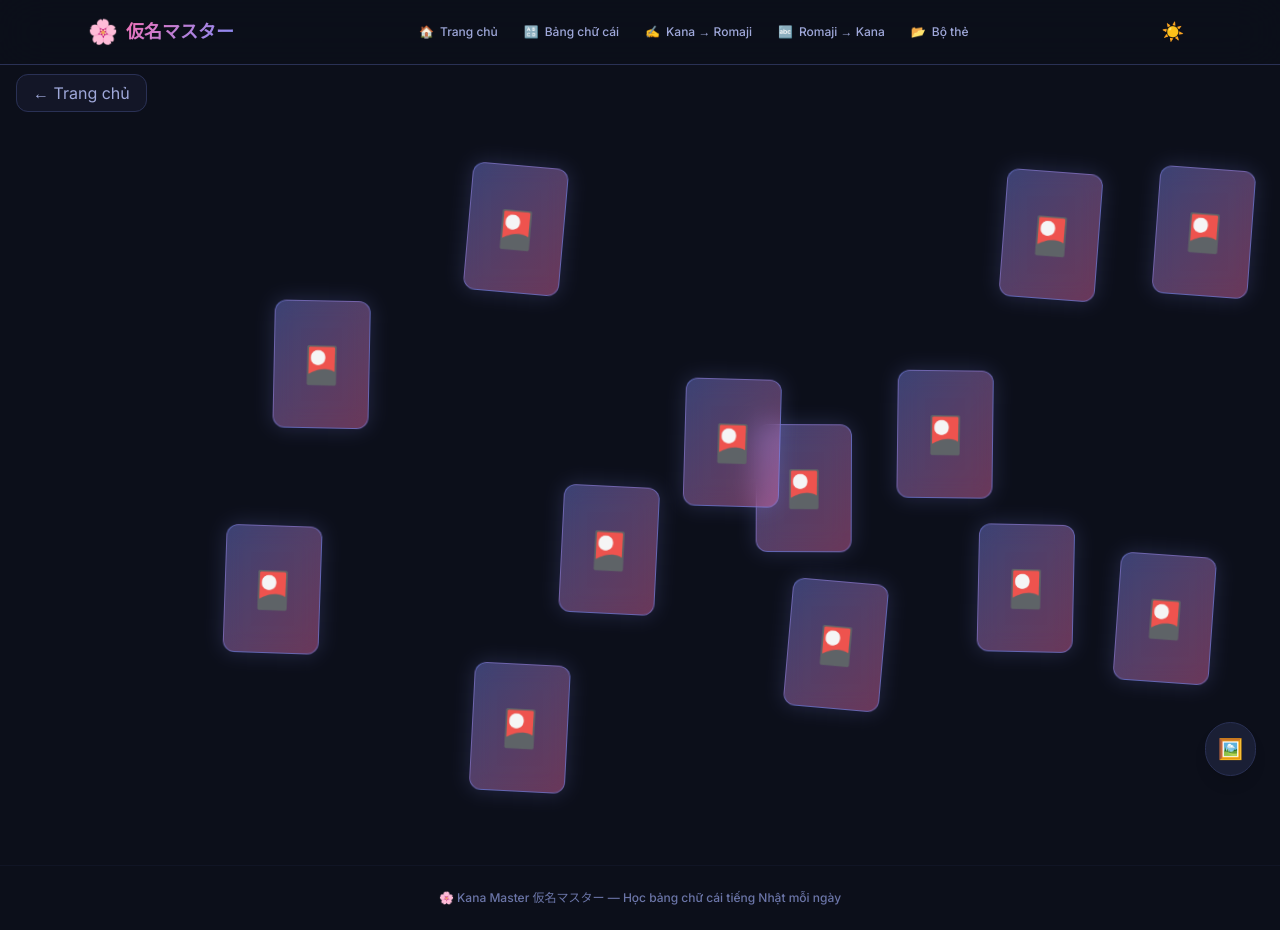
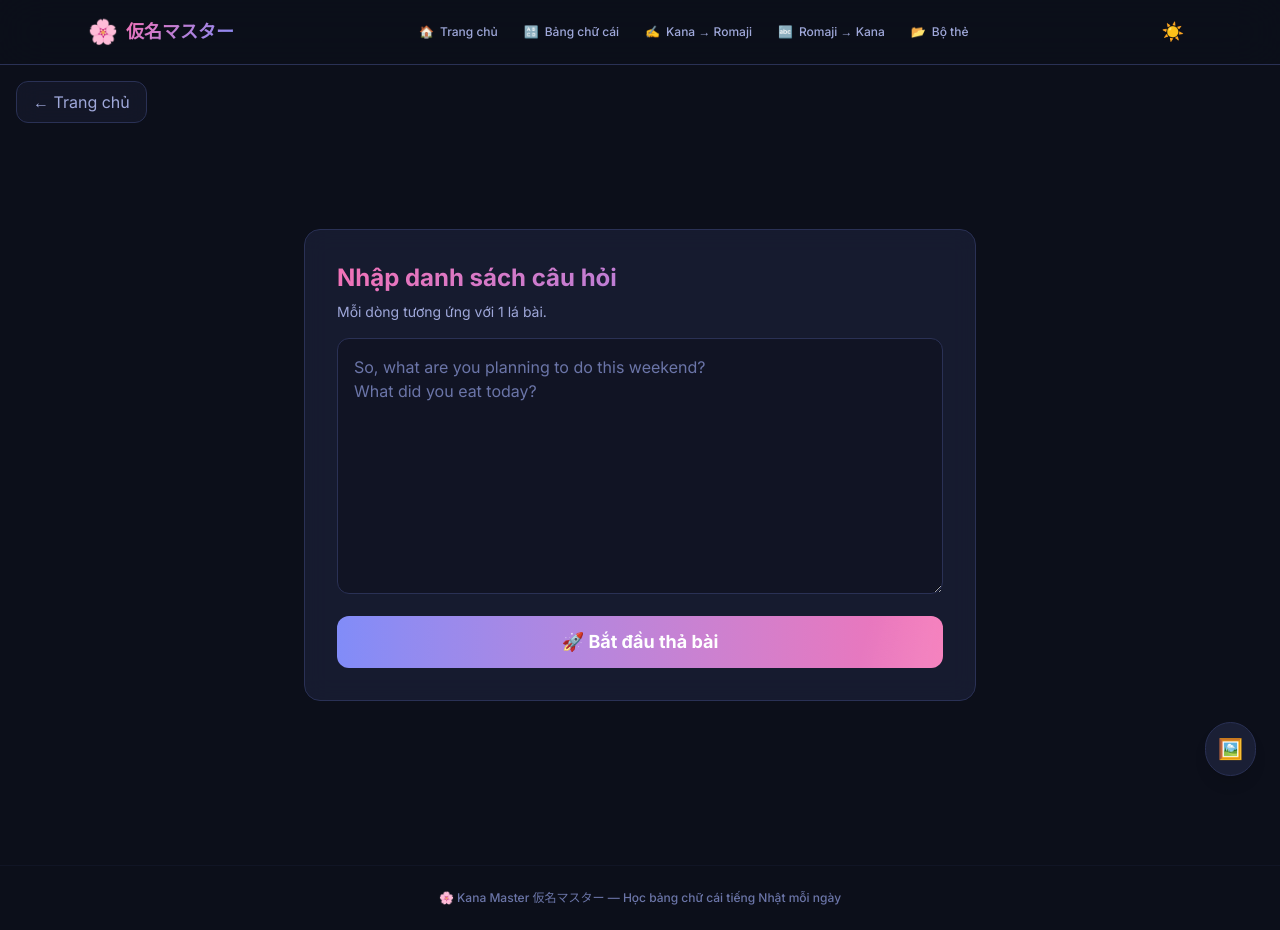
Before and after one commit to nguyencongtrung2001/Learn-Japan, a Next.js app: page /speaking-game in a window 1280 px wide. Built offline with nearby package versions, Linux system fonts and the light colour scheme.

Commit message:
feat: add interactive speaking game page with floating card animations and custom question input

```diff
--- a/app/speaking-game/page.tsx
+++ b/app/speaking-game/page.tsx
@@ -2,22 +2,6 @@
 
 import { useState, useEffect } from "react";
 import Link from "next/link";
-
-const mockQuestions = [
-  "So, what are you planning to do this weekend?",
-  "What did you eat today?",
-  "What is your favorite movie and why?",
-  "Where do you want to travel in the future?",
-  "What are your hobbies in your free time?",
-  "How do you usually spend your holidays?",
-  "Who is your best friend and how did you meet?",
-  "What kind of music do you like listening to?",
-  "Can you describe your dream job?",
-  "What was the happiest moment in your life?",
-  "Do you prefer reading books or watching movies?",
-  "What is the most interesting place you've ever visited?",
-  "If you had a million dollars, what would you do?"
-];
 
 // Helper to generate a random position
 function getRandomPosition() {
@@ -28,46 +12,111 @@ function getRandomPosition() {
   return { top, left };
 }
 
+type CardType = {
+  id: number;
+  question: string;
+  position: { top: string; left: string };
+  delay: string;
+  duration: string;
+};
+
 export default function SpeakingGamePage() {
-  const [cards, setCards] = useState(
-    mockQuestions.map((q, i) => ({
+  const [cards, setCards] = useState<CardType[]>([]);
+  const [activeCardId, setActiveCardId] = useState<number | null>(null);
+
+  // States for inputting questions
+  const [showInput, setShowInput] = useState(true);
+  const [inputText, setInputText] = useState("");
+
+  // Load from local storage on mount
+  useEffect(() => {
+    const saved = localStorage.getItem("speaking_game_questions");
+    if (saved) {
+      const parsed = JSON.parse(saved);
+      if (Array.isArray(parsed) && parsed.length > 0) {
+        setInputText(parsed.join("\n"));
+        generateCards(parsed);
+      }
+    }
+  }, []);
+
+  const generateCards = (questions: string[]) => {
+    const newCards = questions
+      .filter((q) => q.trim() !== "")
+      .map((q, i) => ({
         id: i,
-      question: q,
-      position: { top: "50%", left: "50%" },
+        question: q.trim(),
+        position: getRandomPosition(),
         delay: Math.random() * 5 + "s",
         duration: Math.random() * 10 + 10 + "s",
-    }))
-  );
+      }));
+    setCards(newCards);
+    setShowInput(false);
+  };
 
-  const [activeCardId, setActiveCardId] = useState<number | null>(null);
+  const handleStart = () => {
+    const questionsList = inputText.split("\n").filter(q => q.trim() !== "");
+    if (questionsList.length === 0) {
+      alert("Vui lòng nhập ít nhất 1 câu hỏi!");
+      return;
+    }
+    localStorage.setItem("speaking_game_questions", JSON.stringify(questionsList));
+    generateCards(questionsList);
+  };
 
-  // Initialize positions on client to avoid hydration mismatch
-  useEffect(() => {
-    setCards((prev) =>
-      prev.map((c) => ({
-        ...c,
-        position: getRandomPosition(),
-      }))
-    );
-  }, []);
-
-  const activeCard = cards.find(c => c.id === activeCardId);
+  const activeCard = cards.find((c) => c.id === activeCardId);
 
   return (
     <div className="relative min-h-[100vh] bg-background overflow-hidden">
-      <div className="absolute top-4 left-4 z-50">
-        <Link href="/" className="px-4 py-2 rounded-xl border border-border bg-surface/50 text-foreground-muted hover:text-foreground hover:bg-surface-hover transition-colors backdrop-blur-md">
+      <div className="absolute top-4 left-4 z-50 flex gap-2">
+        <Link
+          href="/"
+          className="px-4 py-2 rounded-xl border border-border bg-surface/50 text-foreground-muted hover:text-foreground hover:bg-surface-hover transition-colors backdrop-blur-md"
+        >
           ← Trang chủ
         </Link>
+        {!showInput && (
+          <button
+            onClick={() => setShowInput(true)}
+            className="px-4 py-2 rounded-xl border border-border bg-surface/50 text-foreground-muted hover:text-foreground hover:bg-surface-hover transition-colors backdrop-blur-md"
+          >
+            ✏️ Sửa danh sách
+          </button>
+        )}
       </div>
 
+      {showInput ? (
+        <div className="absolute inset-0 z-40 flex items-center justify-center p-4">
+          <div className="glass-card p-6 sm:p-8 max-w-2xl w-full animate-fade-in-up">
+            <h2 className="text-2xl font-bold mb-2 gradient-text">Nhập danh sách câu hỏi</h2>
+            <p className="text-foreground-muted text-sm mb-4">Mỗi dòng tương ứng với 1 lá bài.</p>
+
+            <textarea
+              value={inputText}
+              onChange={(e) => setInputText(e.target.value)}
+              placeholder="So, what are you planning to do this weekend?&#10;What did you eat today?"
+              className="w-full h-64 bg-background/50 border border-border rounded-xl p-4 text-foreground placeholder-foreground-dim mb-4 focus:outline-none focus:border-indigo transition-colors"
+            />
+
+            <button
+              onClick={handleStart}
+              className="w-full btn-shine px-6 py-3 rounded-xl bg-gradient-to-r from-indigo to-sakura text-white font-bold text-lg hover:shadow-[0_0_20px_rgba(129,140,248,0.4)] transition-all"
+            >
+              🚀 Bắt đầu thả bài
+            </button>
+          </div>
+        </div>
+      ) : (
+        <>
           {/* Floating Cards Area */}
           <div className="absolute inset-0 z-10 pointer-events-none">
             {cards.map((card) => {
               return (
                 <div
                   key={card.id}
-              className={`absolute animate-float-random pointer-events-auto cursor-pointer transition-transform hover:scale-110 ${activeCardId === card.id ? 'opacity-0' : 'opacity-100'}`}
+                  className={`absolute animate-float-random pointer-events-auto cursor-pointer transition-transform hover:scale-110 ${
+                    activeCardId === card.id ? "opacity-0" : "opacity-100"
+                  }`}
                   style={{
                     top: card.position.top,
                     left: card.position.left,
@@ -89,11 +138,16 @@ export default function SpeakingGamePage() {
           {/* Modal for Active Card */}
           {activeCardId !== null && activeCard && (
             <div className="fixed inset-0 z-50 flex items-center justify-center bg-black/70 backdrop-blur-sm animate-fade-in">
-          <div className="absolute inset-0 cursor-pointer" onClick={() => setActiveCardId(null)}></div>
+              <div
+                className="absolute inset-0 cursor-pointer"
+                onClick={() => setActiveCardId(null)}
+              ></div>
 
               <div className="relative glass-card p-8 max-w-lg w-full mx-4 text-center">
                 <div className="text-4xl mb-4">💬</div>
-            <h3 className="text-xl sm:text-2xl font-bold mb-6 text-foreground leading-relaxed">{activeCard.question}</h3>
+                <h3 className="text-xl sm:text-2xl font-bold mb-6 text-foreground leading-relaxed">
+                  {activeCard.question}
+                </h3>
 
                 <button
                   onClick={() => setActiveCardId(null)}
@@ -111,6 +165,8 @@ export default function SpeakingGamePage() {
               </div>
             </div>
           )}
+        </>
+      )}
     </div>
   );
 }
```
Lines whose indentation alone changed are shown as unchanged.
